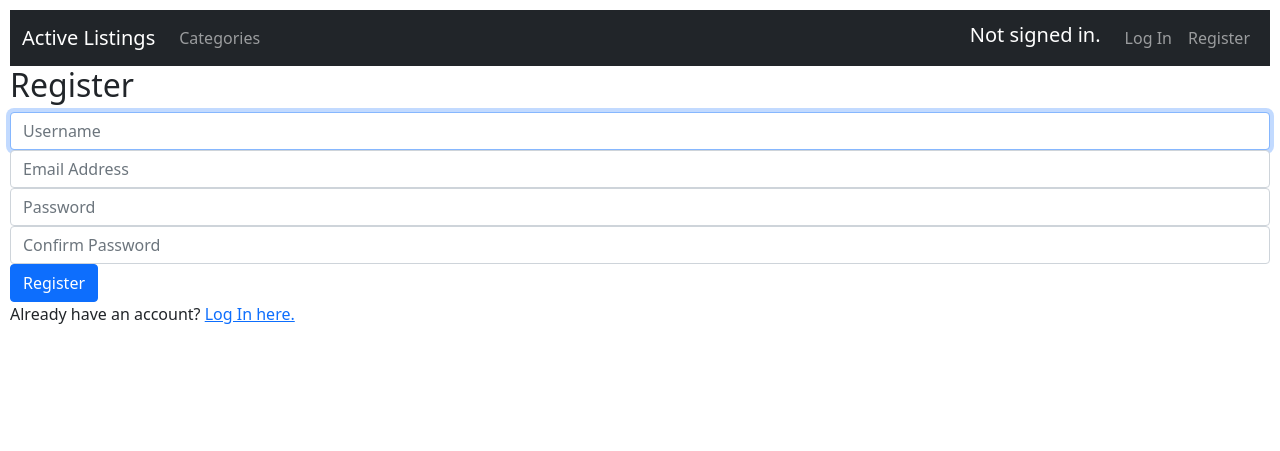
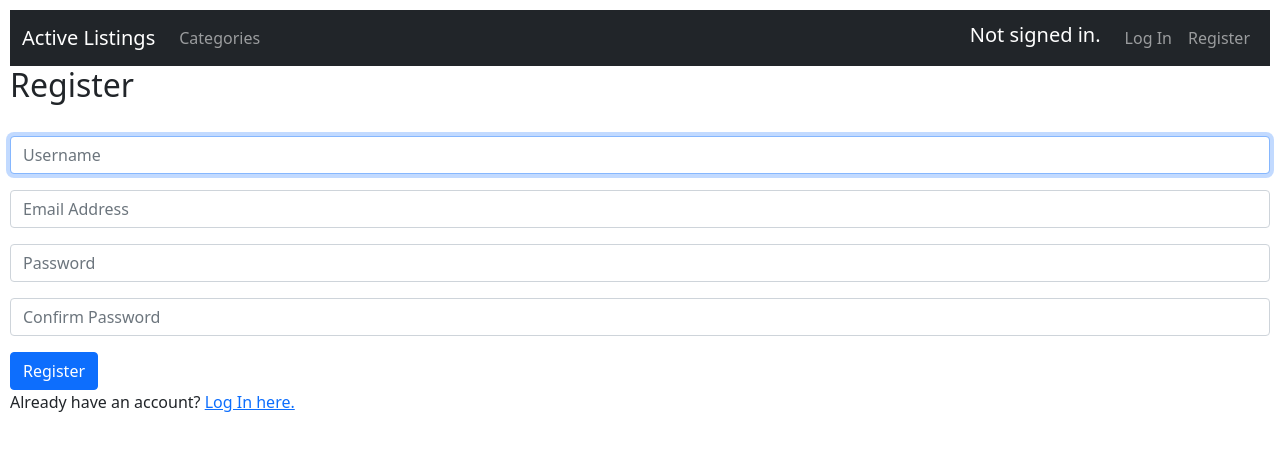
Before and after one commit to IliasElab/CS50_Commerce, a Django app: page /register in a window 1280 px wide. Shown: the top 451 px of the page. Run offline with Django 3.2, Linux system fonts and the light colour scheme; some libraries are stand-ins or nearby versions.

Commit message:
Spacing for Login and Register

```diff
--- a/auctions/static/auctions/css/styles.css
+++ b/auctions/static/auctions/css/styles.css
@@ -1,3 +1,8 @@
 body {
     padding: 10px;
 }
+
+.form-group {
+    display: block;
+    margin-bottom: 1em;
+}
--- a/auctions/templates/auctions/login.html
+++ b/auctions/templates/auctions/login.html
@@ -3,7 +3,7 @@
 {% block body %}
 
     <h2>Login</h2>
-
+    <br >
     {% if message %}
         <div>{{ message }}</div>
     {% endif %}
@@ -16,6 +16,7 @@
         <div class="form-group">
             <input class="form-control" type="password" name="password" placeholder="Password">
         </div>
+        <br >
         <input class="btn btn-primary" type="submit" value="Login">
     </form>
 
--- a/auctions/templates/auctions/register.html
+++ b/auctions/templates/auctions/register.html
@@ -3,7 +3,7 @@
 {% block body %}
 
     <h2>Register</h2>
-
+    <br >
     {% if message %}
         <div>{{ message }}</div>
     {% endif %}
```
